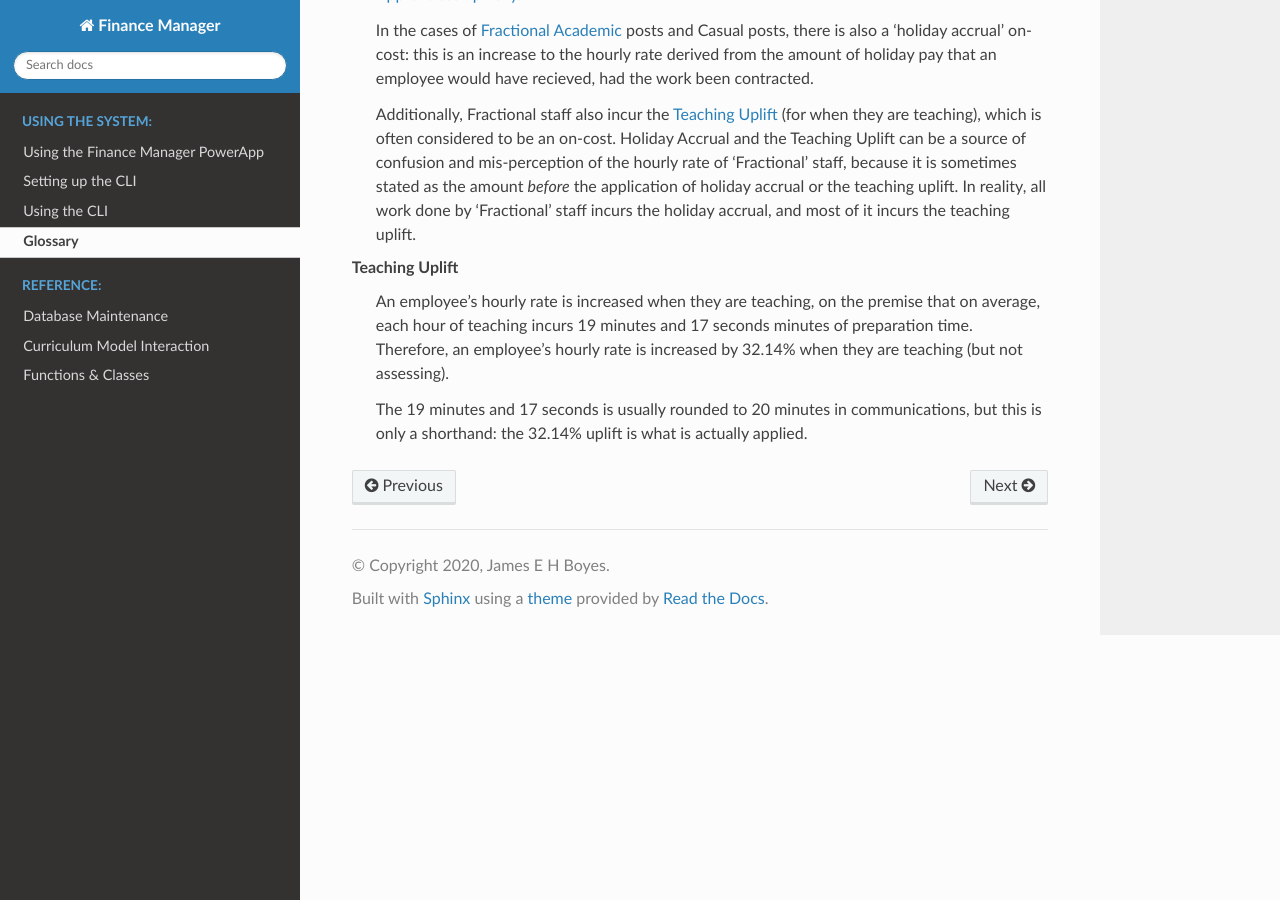
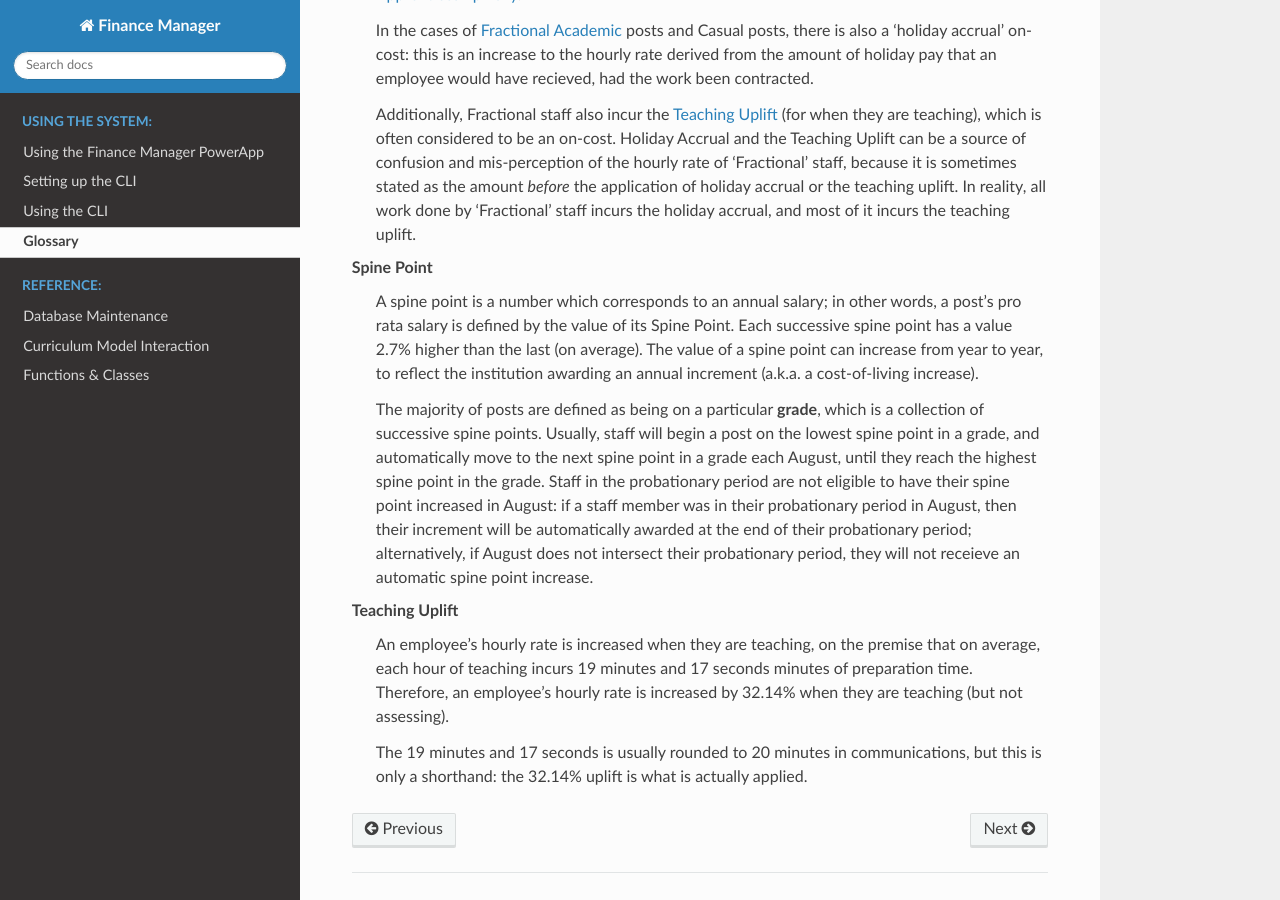
Before and after one commit to jehboyes/finance_manager, a Sphinx documentation site: the page built from docs/source/glossary.rst, in a window 1280 px wide and 900 px high, scrolled down 2719 px. Built offline with Sphinx 7.4.7 and the Read the Docs theme 2.0.0, drawn with Linux system fonts in a browser that asks for light colours; some of the changed text lies outside the part shown.

Commit message:
Added Spine Point to glossary
Added to provide reference on what a spine point actually is, and
when and why they can change.

```diff
--- a/docs/source/glossary.rst
+++ b/docs/source/glossary.rst
@@ -146,3 +146,17 @@ Glossary
         This result is intuitively correct: it shows that a fractional FTE is the number of hours worked as a proportion of the maximum number of hours workable (the :math:`\frac{a}{b}` term),
         plus a small extra from the error term, which is equivalent to about :math:`5\frac{1}{2}` hours additional work. In financial terms, this translates to
         an absolute increase in salary of between £100 and £200 per member of fractional staff.
+
+
+    Spine Point
+
+        A spine point is a number which corresponds to an annual salary; in other words, a post's pro rata salary is defined by the value of its
+        Spine Point. Each successive spine point has a value 2.7% higher than the last (on average). The value of a spine point can
+        increase from year to year, to reflect the institution awarding an annual increment (a.k.a. a cost-of-living increase).
+
+        The majority of posts are defined as being on a particular **grade**, which is a collection of successive spine points. Usually,
+        staff will begin a post on the lowest spine point in a grade, and automatically move to the next spine point in a grade each August,
+        until they reach the highest spine point in the grade. Staff in the probationary period are not eligible to have their spine point
+        increased in August: if a staff member was in their probationary period in August, then their increment will be automatically
+        awarded at the end of their probationary period; alternatively, if August does not intersect their probationary period, they will
+        not receieve an automatic spine point increase.
```
Also changed, not shown: other parts of docs/source/glossary.rst (+1 -1 lines).
